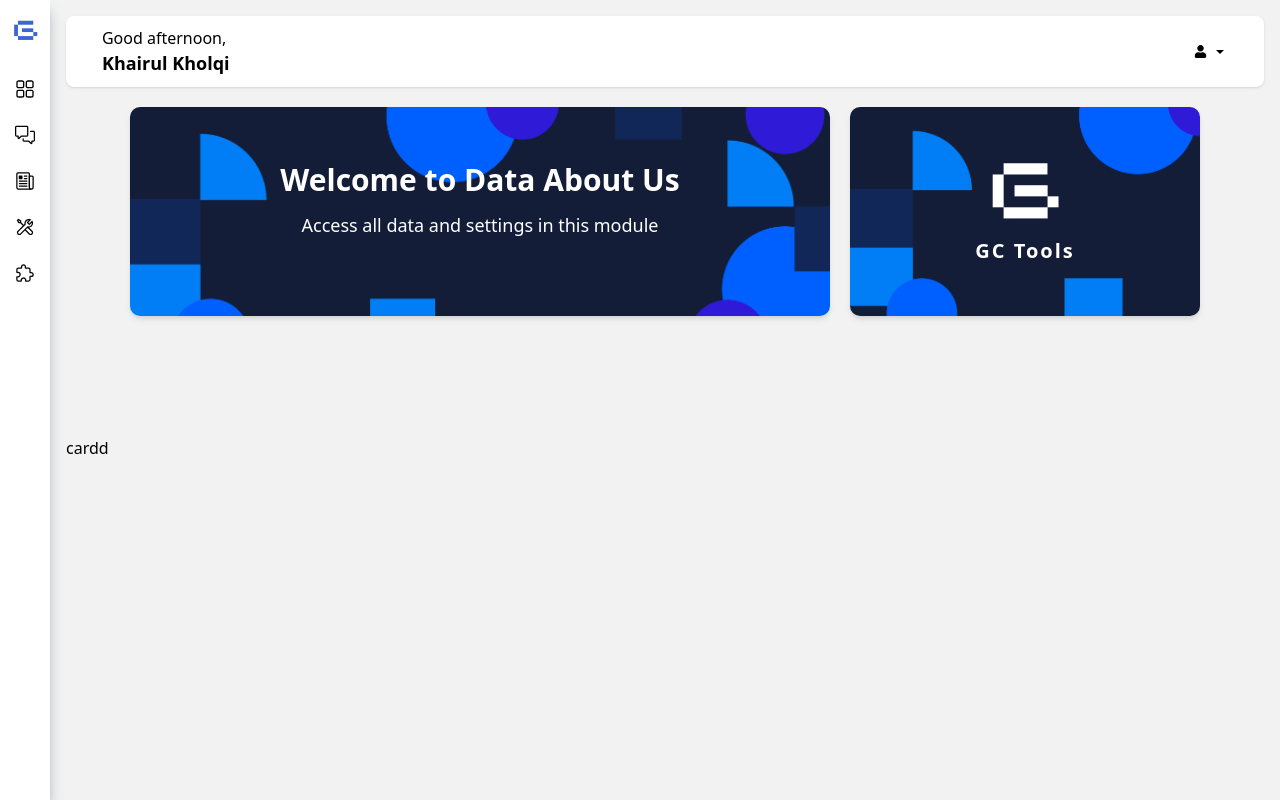
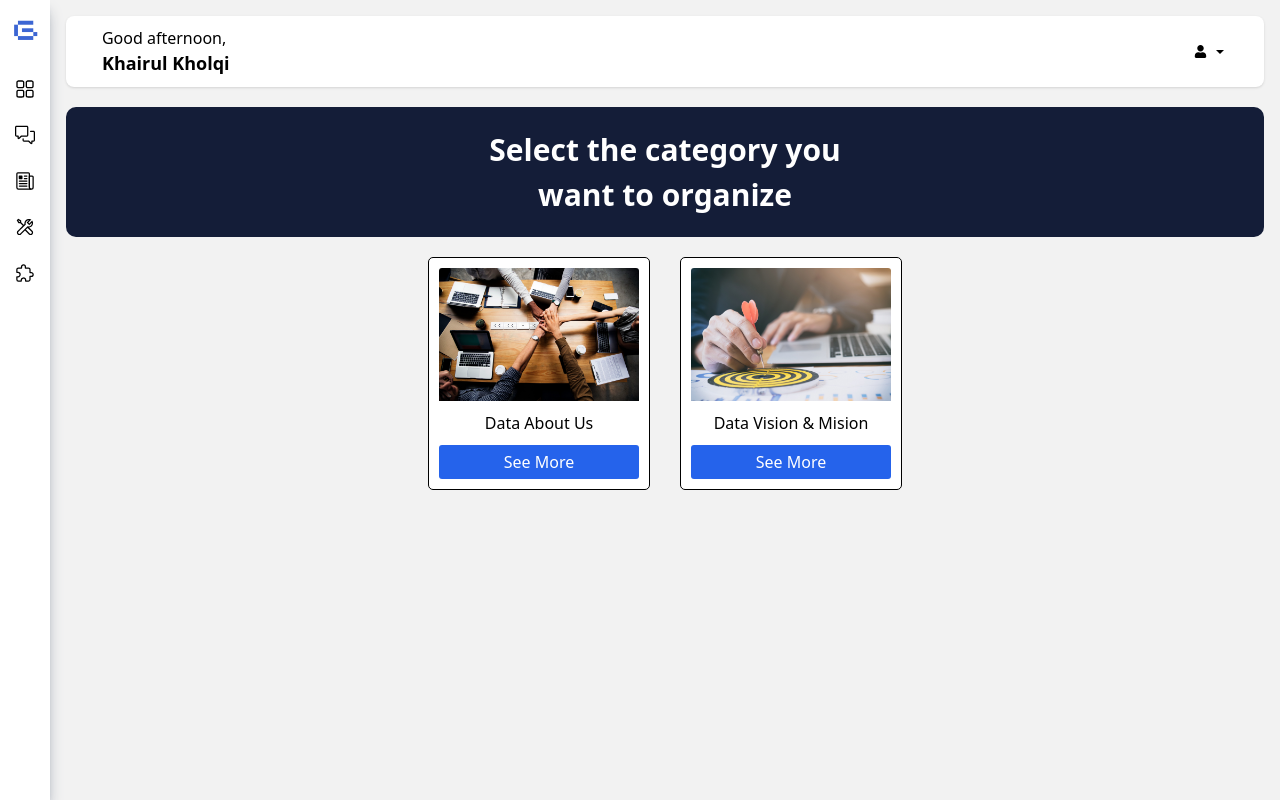
Before and after one commit to Muhammad-Khairul-Kholqi/AdminPageApkTools, a React (Create React App) app: page /category-about-us in a window 1280 px wide. Built offline with nearby package versions, Linux system fonts and the light colour scheme.

Commit message:
add card data about us

```diff
--- a/src/About/CardAboutVm.js
+++ b/src/About/CardAboutVm.js
@@ -1,9 +1,49 @@
 import React from "react";
+
+import ImgAbout from '../Assets/for-about.jpg';
+import ImgVisiMisi from '../Assets/for-visi-misi.jpg'
+import { Link } from "react-router-dom";
 
 const CardAboutVm = () => {
     return (
         <div>
-            <div>cardd</div>
+            <div className="flex flex-wrap justify-center gap-[30px] py-[20px]">
+                <Link>
+                    <div className = "bg-white p-[10px] text-center border-solid border-[1px] border-black rounded-[5px]" >
+                        <div>
+                            <img className="max-w-[200px] w-full hover:scale-105 duration-700 rounded-t-[3px]" src={ImgAbout} />
+                        </div>
+                        <div className = "mt-[10px]" >
+                            <h1>Data About Us</h1>
+                        </div>
+                        <div className="mt-[10px]">
+                        <Link>
+                            <button className="bg-blue-600 hover:bg-blue-700 text-white py-[5px] w-full rounded-[3px]">
+                                <p>See More</p>
+                            </button>
+                        </Link>
+                        </div>
+                    </div>
+                </Link>
+
+                <Link>
+                    <div className = "bg-white p-[10px] text-center border-solid border-[1px] border-black rounded-[5px]" >
+                        <div>
+                            <img className="max-w-[200px] w-full hover:scale-105 duration-700 rounded-t-[3px]" src={ImgVisiMisi} />
+                        </div>
+                        <div className = "mt-[10px]" >
+                            <h1>Data Vision & Mision</h1>
+                        </div>
+                        <div className="mt-[10px]">
+                        <Link>
+                            <button className="bg-blue-600 hover:bg-blue-700 text-white py-[5px] w-full rounded-[3px]">
+                                <p>See More</p>
+                            </button>
+                        </Link>
+                        </div>
+                    </div>
+                </Link>
+            </div>
         </div>
     )
 }
--- a/src/About/CategoryAbout.js
+++ b/src/About/CategoryAbout.js
@@ -1,39 +1,15 @@
 import React from "react";
 
 import CardAboutVm from "./CardAboutVm";
-import BackImg from "../Assets/background.png"
-import LogoWhite from "../Assets/logo-white.png"
-
-import "../Style/StyleCategory.css"
 
 const CategoryAbout = () => {
     return(
         <div>
-            <div>
-                <div className="header-about-category flex justify-center gap-[20px] py-[20px]">
-                    <div className="text-center bg-cover py-[50px] px-[20px] max-w-[700px] w-full rounded-[10px] text-white shadow-md"
-                    style = {
-                        {
-                            backgroundImage: `url(${BackImg})`
-                        }
-                    } >
-                        <h1 className="title-left text-[30px] font-bold">Welcome to Data About Us</h1>
-                        <p className="desc-left mt-[10px] text-[18px]">Access all data and settings in this module</p>
-                    </div>
-
-                    <div className="text-center bg-cover py-[50px] px-[20px] max-w-[350px] w-full rounded-[10px] text-white shadow-md"
-                    style = {
-                        {
-                            backgroundImage: `url(${BackImg})`
-                        }
-                    } >
-                        <div className="flex justify-center">
-                            <img className="logo-white max-w-[80px] w-full" src={LogoWhite} draggable="false" />
-                        </div>
-                        <p className="title-right text-center mt-[10px] text-white text-[20px] font-bold tracking-[2px]">GC Tools</p>
-                    </div>
+            <div className="py-[20px]">
+                <div className = "bg-[#141D38] w-full p-[20px] rounded-[10px] text-center flex justify-center text-white font-bold text-[30px]" >
+                    <p className="w-[400px]">Select the category you want to organize</p>
                 </div>
-                <div className="mt-[100px]">
+                <div>
                     <CardAboutVm />
                 </div>
             </div>
--- a/src/Dashboard.js
+++ b/src/Dashboard.js
@@ -1,9 +1,37 @@
 import React from "react";
+import './Style/StyleDashboard.css'
+
+import BackImg from "./Assets/background.png"
+import LogoWhite from "./Assets/logo-white.png"
 
 const Dashboard = () => {
     return(
         <div>
-            <div>d</div>
+            <div>
+                <div className="header-about-category flex justify-center gap-[20px] py-[20px]">
+                    <div className="text-center bg-cover py-[50px] px-[20px] max-w-[700px] w-full rounded-[10px] text-white shadow-md"
+                    style = {
+                        {
+                            backgroundImage: `url(${BackImg})`
+                        }
+                    } >
+                        <h1 className="title-left text-[30px] font-bold">Welcome to Admin Page</h1>
+                        <p className="desc-left mt-[10px] text-[18px]">Access all data and settings in this module</p>
+                    </div>
+
+                    <div className="title-logo text-center bg-cover py-[50px] px-[20px] max-w-[350px] w-full rounded-[10px] text-white shadow-md"
+                    style = {
+                        {
+                            backgroundImage: `url(${BackImg})`
+                        }
+                    } >
+                        <div className="flex justify-center">
+                            <img className="logo-white max-w-[80px] w-full" src={LogoWhite} draggable="false" />
+                        </div>
+                        <p className="title-right text-center mt-[10px] text-white text-[20px] font-bold tracking-[2px]">GC Tools</p>
+                    </div>
+                </div>
+            </div>
         </div>
     )
 }
--- a/src/Style/StyleCategory.css
+++ b/src/Style/StyleDashboard.css
@@ -44,6 +44,10 @@
     .title-left {
         font-size: 20px;
     }
+
+    .title-logo {
+        max-width: 450px;
+    }
 }
 
 @media (max-width:380px) {
```
Also changed, not shown: src/Assets/for-about.jpg (added), src/Assets/for-visi-misi.jpg (added).
